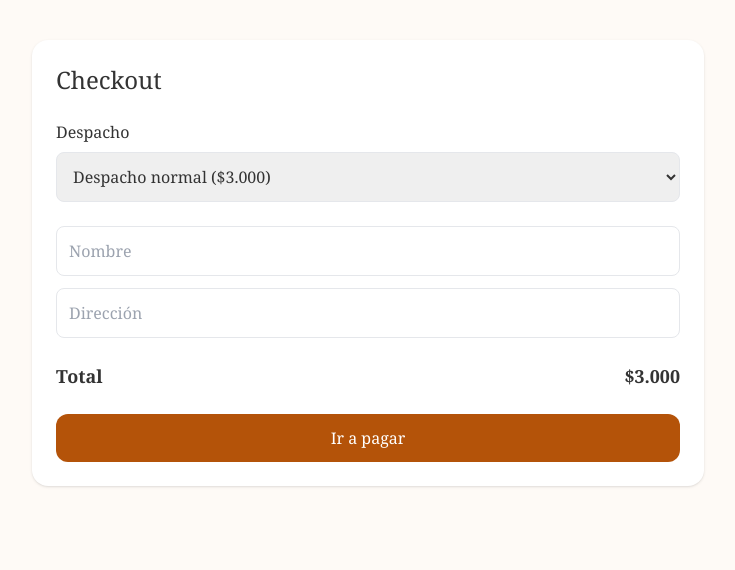
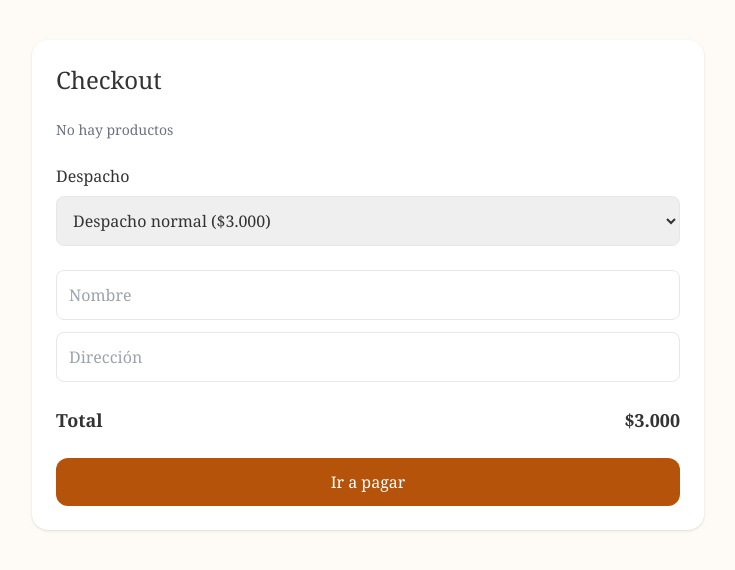
Before and after one commit to oscarramosh/Dulces, a Next.js app: page /checkout in a window 1280 px wide. Shown: the top 570 px of the page, without its empty margins (272-1007 px from the left). Built offline with nearby package versions, Linux system fonts and the light colour scheme.

Commit message:
fix route mercado pago final

```diff
--- a/app/checkout/page.tsx
+++ b/app/checkout/page.tsx
@@ -2,13 +2,14 @@
 
 import { useCart } from "@/context/CartContext";
 import { useState } from "react";
+import { CartItem } from "@/lib/types"; // ✅ IMPORTANTE
 
 export default function CheckoutPage() {
   const { cart, total } = useCart();
 
-  const [shipping, setShipping] = useState(3000);
-  const [name, setName] = useState("");
-  const [address, setAddress] = useState("");
+  const [shipping, setShipping] = useState<number>(3000);
+  const [name, setName] = useState<string>("");
+  const [address, setAddress] = useState<string>("");
 
   const finalTotal = total + shipping;
 
@@ -34,7 +35,7 @@ export default function CheckoutPage() {
         },
         body: JSON.stringify({
           items: cart,
-          shipping, // 🔥 ahora sí se envía
+          shipping,
         }),
       });
 
@@ -62,7 +63,11 @@ export default function CheckoutPage() {
 
         {/* PRODUCTOS */}
         <div className="mb-6">
-          {cart.map(item => (
+          {cart.length === 0 && (
+            <p className="text-gray-500 text-sm">No hay productos</p>
+          )}
+
+          {cart.map((item: CartItem) => (
             <div key={item.id} className="flex justify-between mb-2 text-sm">
               <span>{item.name} x{item.quantity}</span>
               <span>
@@ -78,6 +83,7 @@ export default function CheckoutPage() {
 
           <select
             className="w-full border p-3 rounded-lg"
+            value={shipping}
             onChange={(e) => setShipping(Number(e.target.value))}
           >
             <option value={3000}>Despacho normal ($3.000)</option>
```
